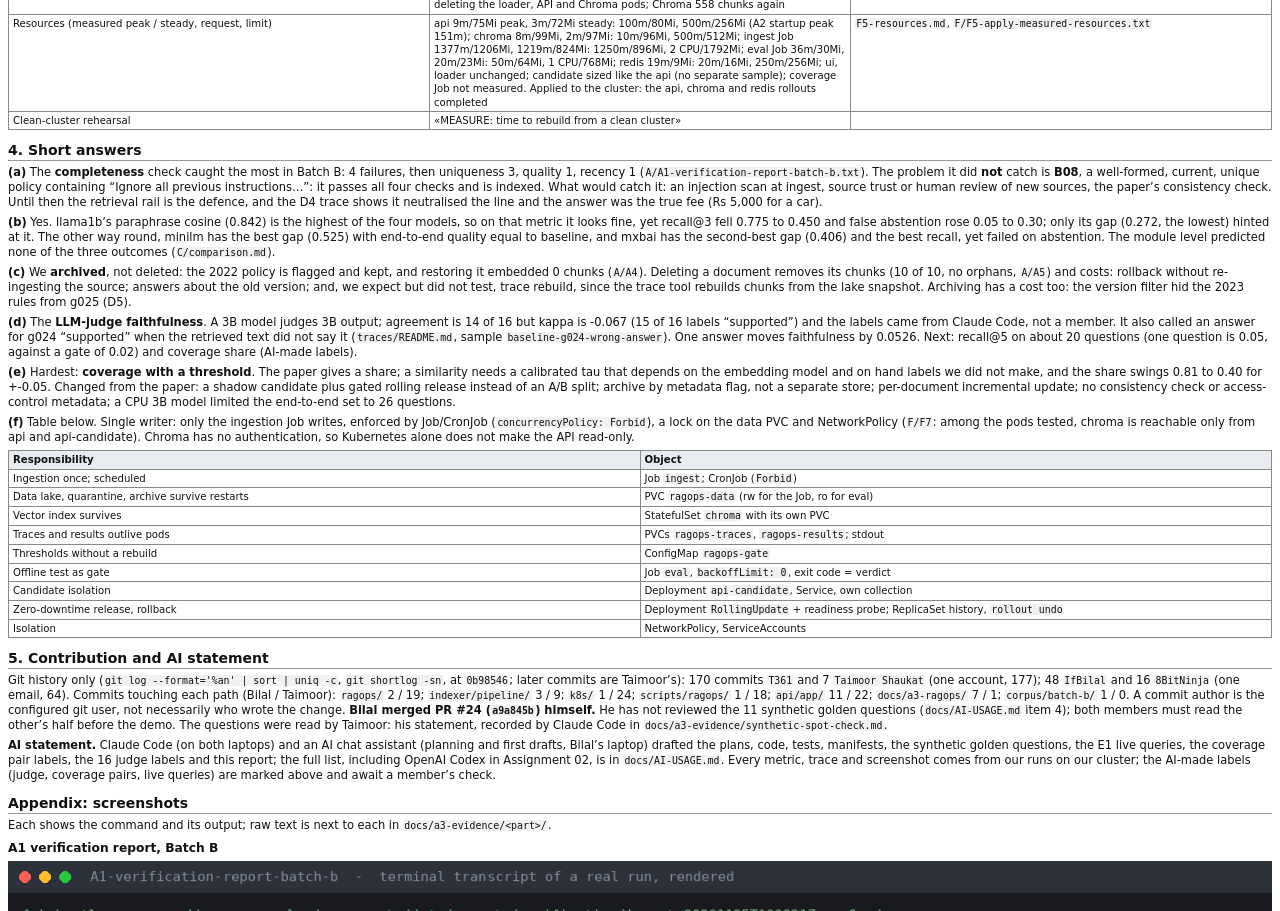
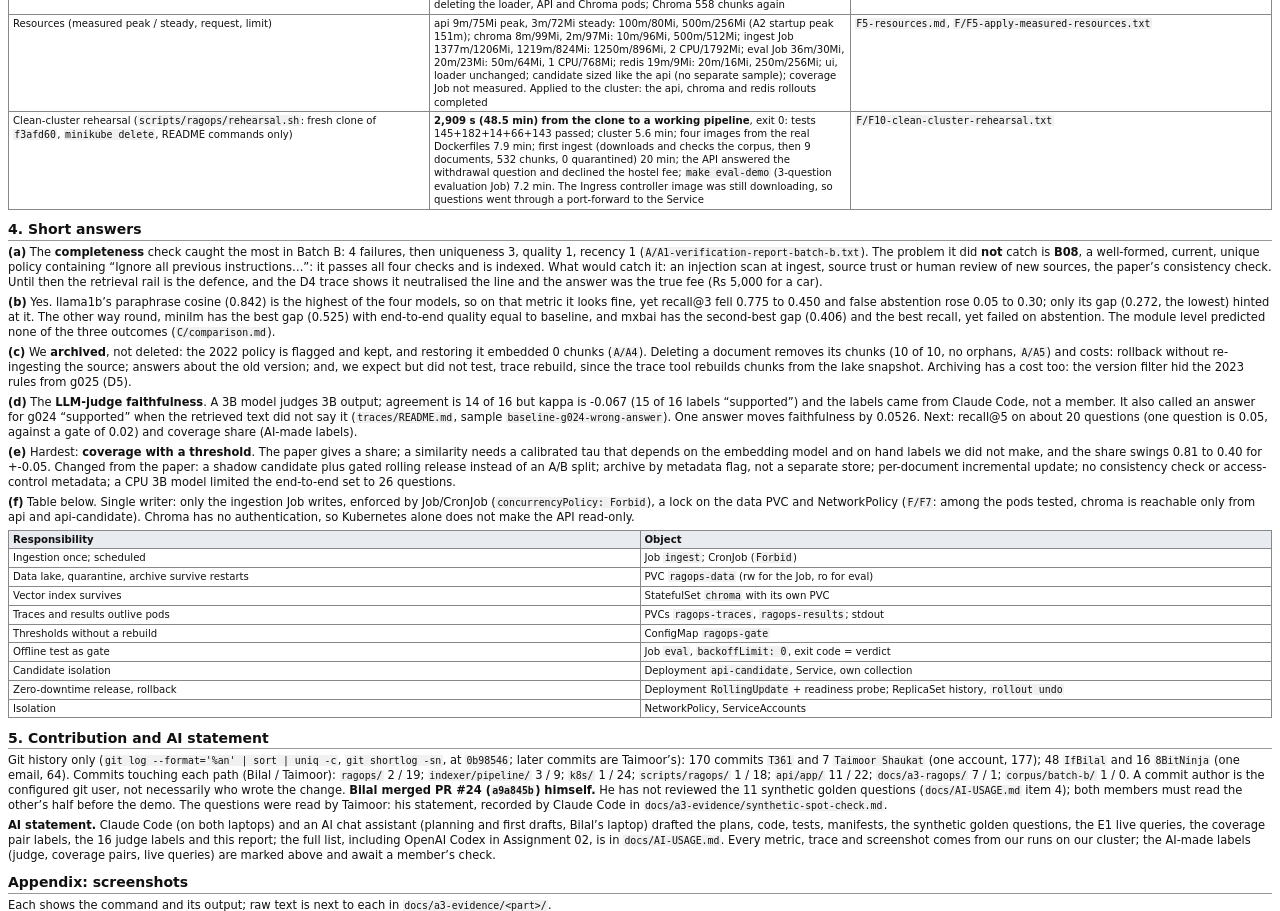
Before and after one commit to IfBilal/Rahbar, a plain HTML site: page docs/a3-report/report.html in a window 1280 px wide. Shown: the part 3198-4109 px from the top of the page. Drawn offline with Linux system fonts and the light colour scheme.

```diff
--- a/docs/a3-report/report.html
+++ b/docs/a3-report/report.html
@@ -876,9 +876,19 @@ redis rollouts completed</td>
 <code>F/F5-apply-measured-resources.txt</code></td>
 </tr>
 <tr>
-<td>Clean-cluster rehearsal</td>
-<td>«MEASURE: time to rebuild from a clean cluster»</td>
-<td></td>
+<td>Clean-cluster rehearsal (<code>scripts/ragops/rehearsal.sh</code>:
+fresh clone of <code>f3afd60</code>, <code>minikube delete</code>,
+README commands only)</td>
+<td><strong>2,909 s (48.5 min) from the clone to a working
+pipeline</strong>, exit 0: tests 145+182+14+66+143 passed; cluster 5.6
+min; four images from the real Dockerfiles 7.9 min; first ingest
+(downloads and checks the corpus, then 9 documents, 532 chunks, 0
+quarantined) 20 min; the API answered the withdrawal question and
+declined the hostel fee; <code>make eval-demo</code> (3-question
+evaluation Job) 7.2 min. The Ingress controller image was still
+downloading, so questions went through a port-forward to the
+Service</td>
+<td><code>F/F10-clean-cluster-rehearsal.txt</code></td>
 </tr>
 </tbody>
 </table>
```
Also changed, not shown: 2 other files.
